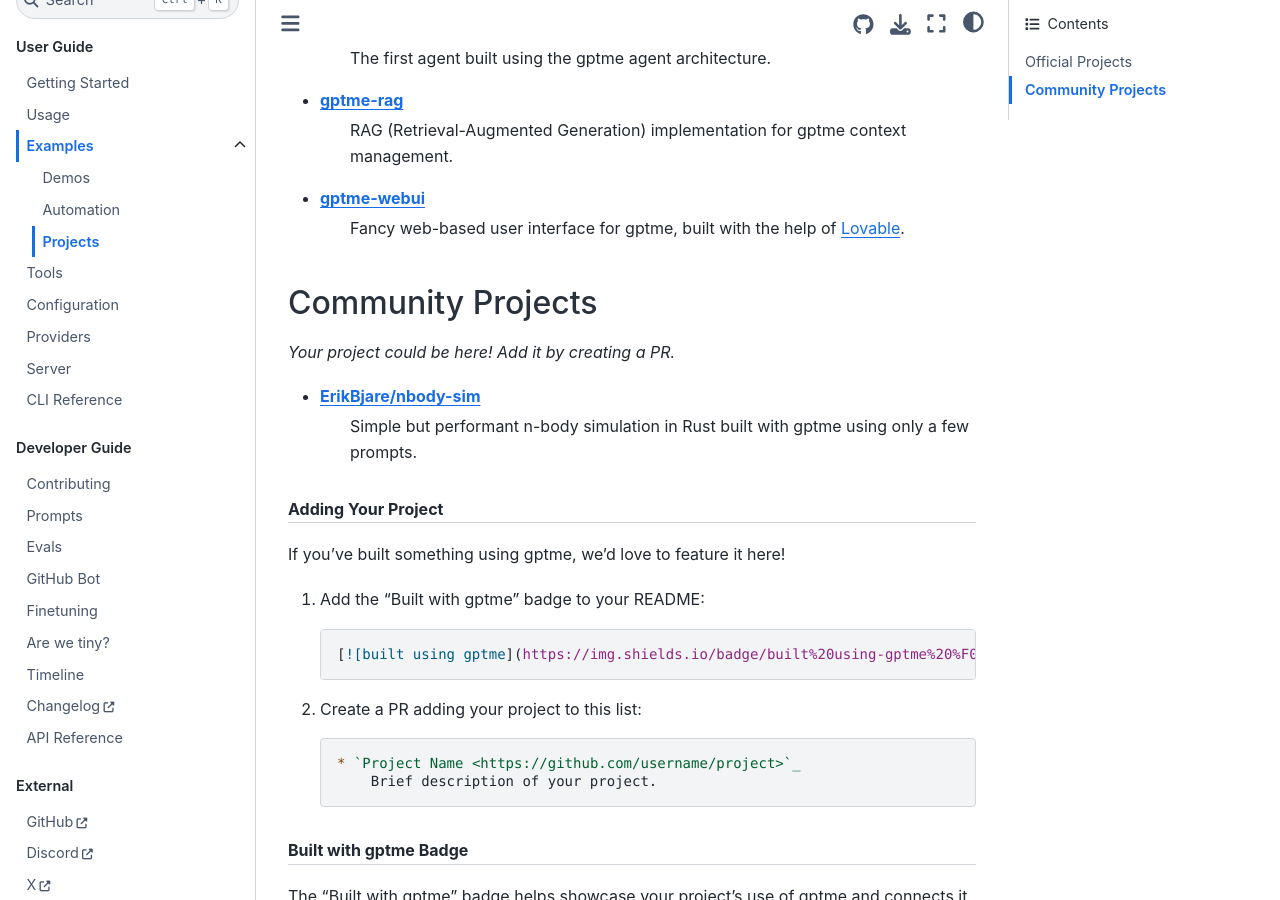
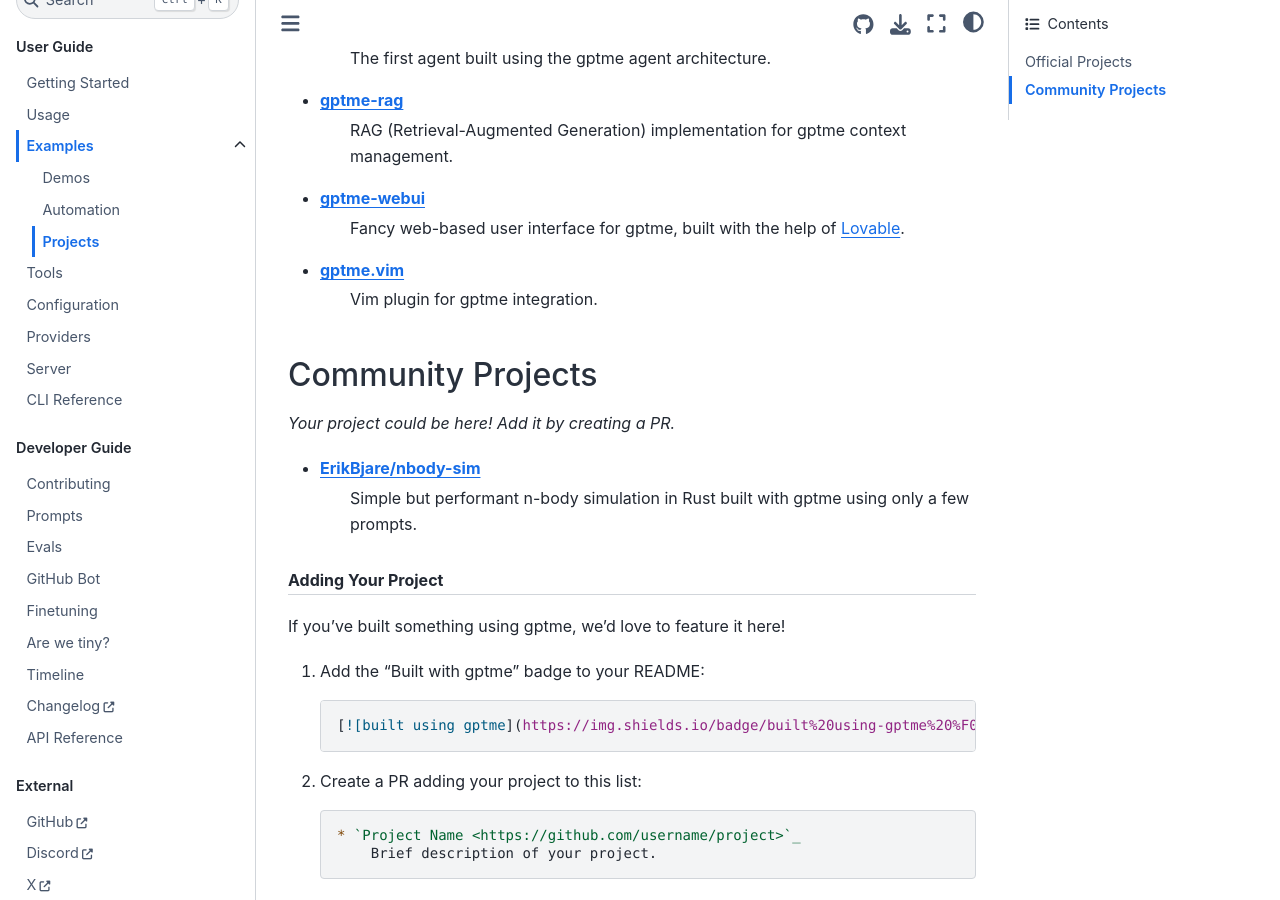
Before and after one commit to ErikBjare/gptme, a Sphinx documentation site: the page built from docs/projects.rst, in a window 1280 px wide and 900 px high, scrolled down 387 px. Built offline with Sphinx 7.4.7 and the Sphinx Book theme 1.1.4, drawn with Linux system fonts in a browser that asks for light colours.

Commit message:
docs: added gptme.vim to projects

```diff
--- a/docs/projects.rst
+++ b/docs/projects.rst
@@ -20,6 +20,9 @@ Official Projects
 
 * `gptme-webui <https://github.com/ErikBjare/gptme-webui>`_
     Fancy web-based user interface for gptme, built with the help of `Lovable <https://lovable.dev/>`_.
+
+* `gptme.vim <https://github.com/ErikBjare/gptme.vim>`_
+    Vim plugin for gptme integration.
 
 Community Projects
 ------------------
```
